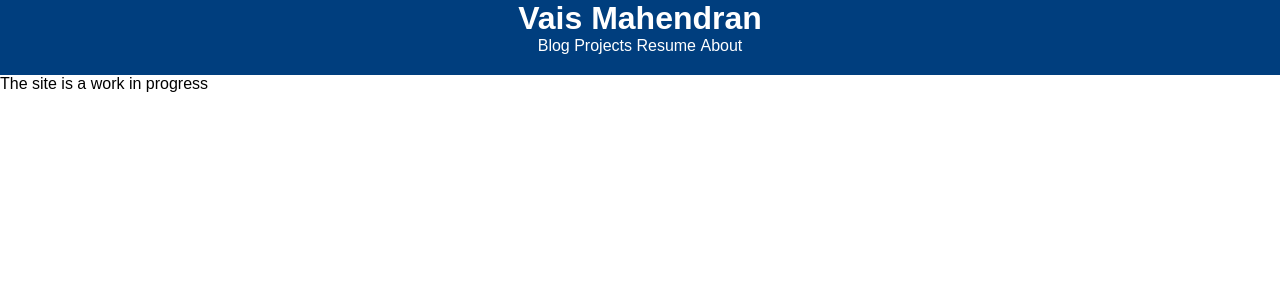
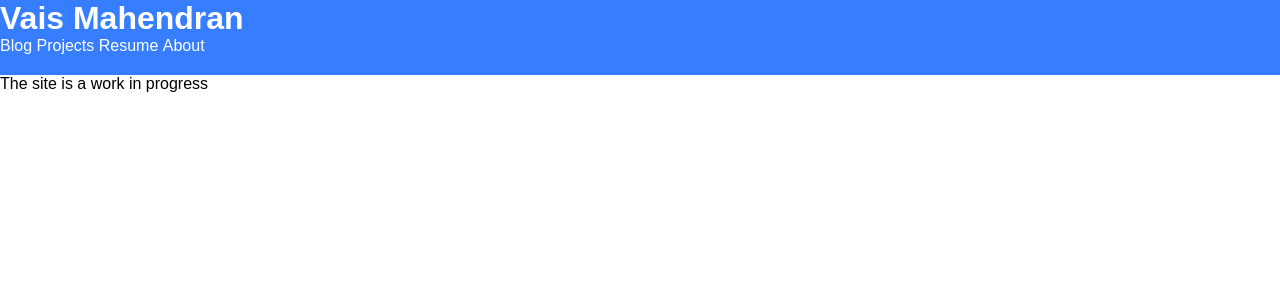
Before and after one commit to mvice/mvice, a Jekyll site: the page built from index.html, in a window 1280 px wide. Shown: the top 300 px of the page. Built offline with Jekyll 4.4.1, drawn with Linux system fonts in a browser that asks for light colours; Markdown is read by kramdown in place of the engine named in the settings.

```diff
--- /dev/null
+++ b/about.html
@@ -0,0 +1,5 @@
+---
+layout: default
+---
+
+My name is Vaisnavan Mahendran or (Vice for short). I'm currently a third year computer science student attending the University of Toronto. My two biggest passions in life are hockey and programming.
--- a/css/stylesheet.css
+++ b/css/stylesheet.css
@@ -10,12 +10,10 @@ header {
 	color: #ffffff;
 	margin: 0;
 	padding: 0;
-	text-align: center;
-	background-color: #003e7e;
+	background-color: #367EFF;
 	width: 100%;
 	height: 75px;
 }
-
 header h1 {
 	margin: 0;
 	padding: 0;
```
